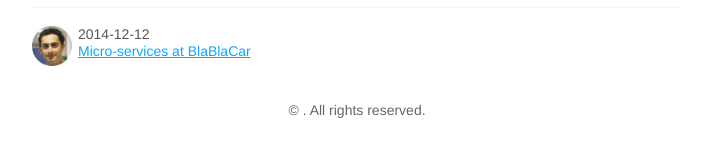
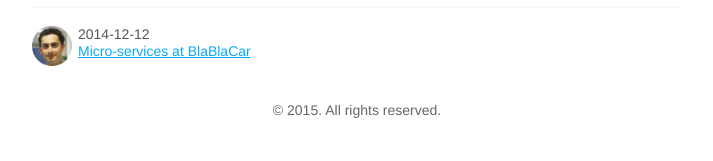
Before and after one commit to blablacar/blablatech, a Jekyll site: the page built from index.html, in a window 1280 px wide. Shown: the part 1294-1455 px from the top of the page, without its empty margins (283-996 px from the left). Built offline with Jekyll 4.4.1, drawn with Linux system fonts in a browser that asks for light colours; nearby versions of some CDN libraries; Markdown is read by kramdown in place of the engine named in the settings; the list of posts is cut into pages by our own code.

Commit message:
Add dynamic year for footer

```diff
--- a/_layouts/base.html
+++ b/_layouts/base.html
@@ -50,7 +50,7 @@
 </div>
 
 <footer>
-    <p class="text-center">©  {{ date: "%Y" }}. All rights reserved.</p>
+    <p class="text-center">©  {{ site.time | date: '%Y' }}. All rights reserved.</p>
 </footer>
 
 <script src="http://code.jquery.com/jquery-1.11.3.min.js"></script>
```
